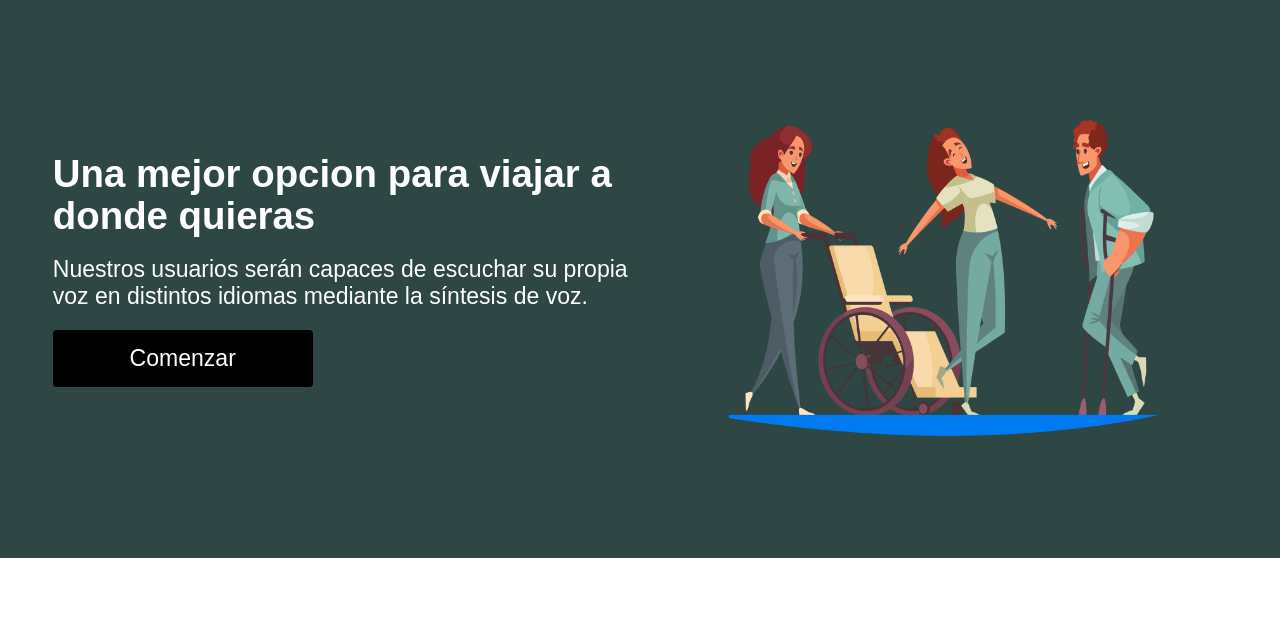
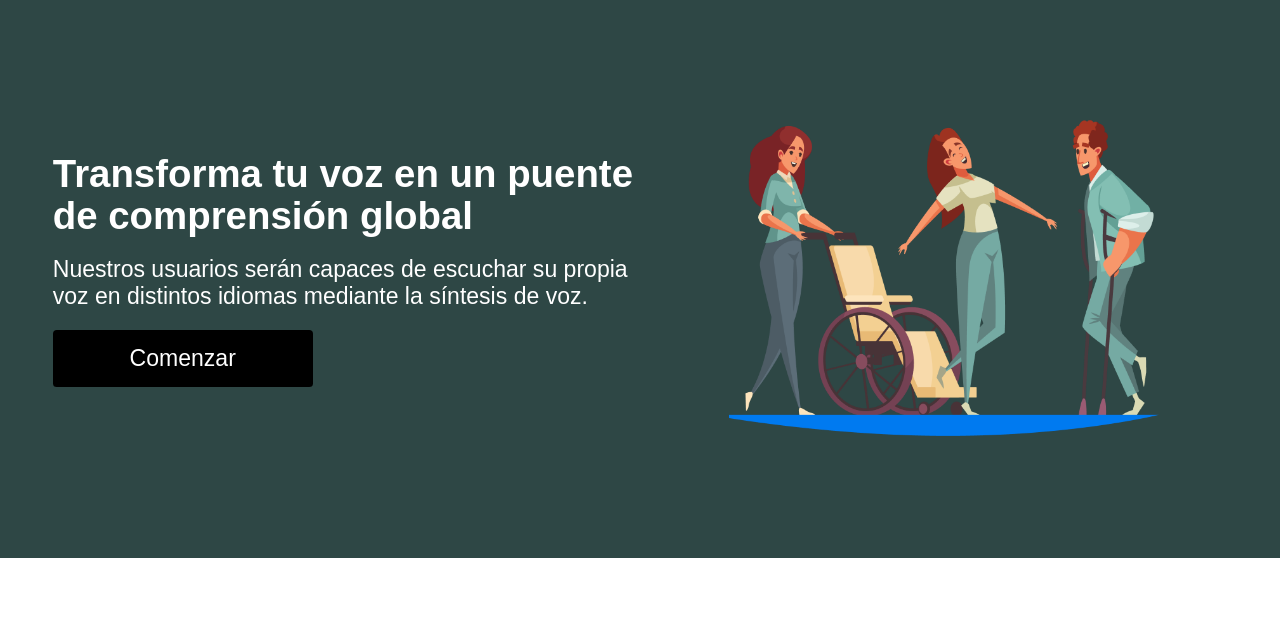
Before and after one commit to juan-caut/Acculingo, a plain HTML site: page index.html in a window 1280 px wide. Shown: the part 142-760 px from the top of the page. Drawn offline with Linux system fonts and the light colour scheme; a web font is replaced by a local one.

Commit message:
se cambio el titulo

```diff
--- a/index.html
+++ b/index.html
@@ -47,7 +47,7 @@
         <div class="left">
             <div>
                     <span class="title">
-                        Una mejor opcion para viajar a donde quieras
+                        Transforma tu voz en un puente de comprensión global
                     </span>
                 <p>
                     Nuestros usuarios serán capaces de escuchar su propia voz en distintos idiomas mediante la síntesis de voz.
```
